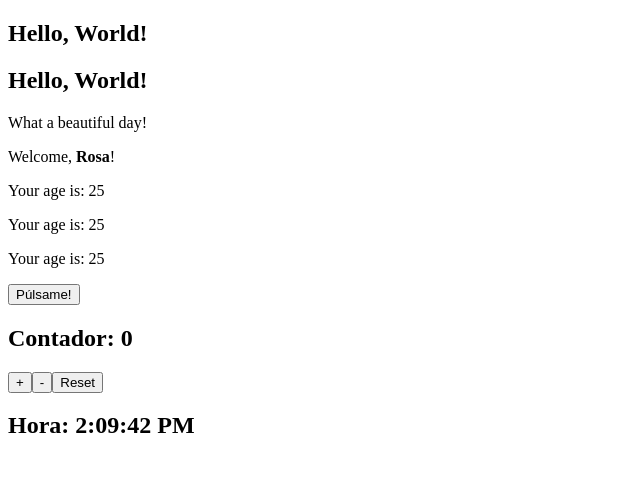
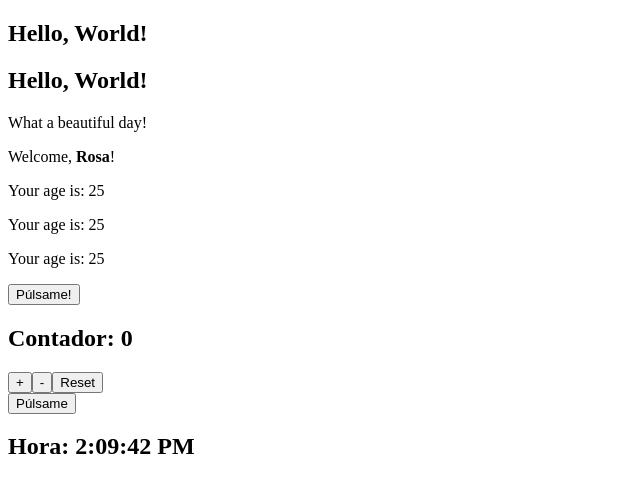
Before and after one commit to Rosia98/https---github.com-Rosia98-cursoReact, a React (Vite) app: page / in a window 1280 px wide. Shown: the top 492 px of the page, without its empty margins (0-640 px from the left). Built offline with nearby package versions, Linux system fonts and the light colour scheme.

Commit message:
Handling events

```diff
--- a/src/App.jsx
+++ b/src/App.jsx
@@ -3,7 +3,9 @@
 import { Counter } from "./Counter";
 import { Hello } from "./Hello";
 import { Message } from "./Message";
+import { MouseClicker } from "./MouseClicker";
 import { Welcome } from "./Welcome";
+
 
 export function App(){
     {/*Se crea una función dentro de la función que pasará el evento al botón */}
@@ -26,7 +28,9 @@
 
             <AlertClock onClickHandler={handleClick}/>
             <Counter/>
+            <MouseClicker/>
             <Clock/>
+
         </div>
     )
 }
--- /dev/null
+++ b/src/MouseClicker.jsx
@@ -0,0 +1,8 @@
+export function MouseClicker(){
+    function handleClick(event){
+        console.log(event.target.name)
+    }
+    return(
+        <button name="uno" onClick={handleClick}>Púlsame</button>
+    )
+}
```
